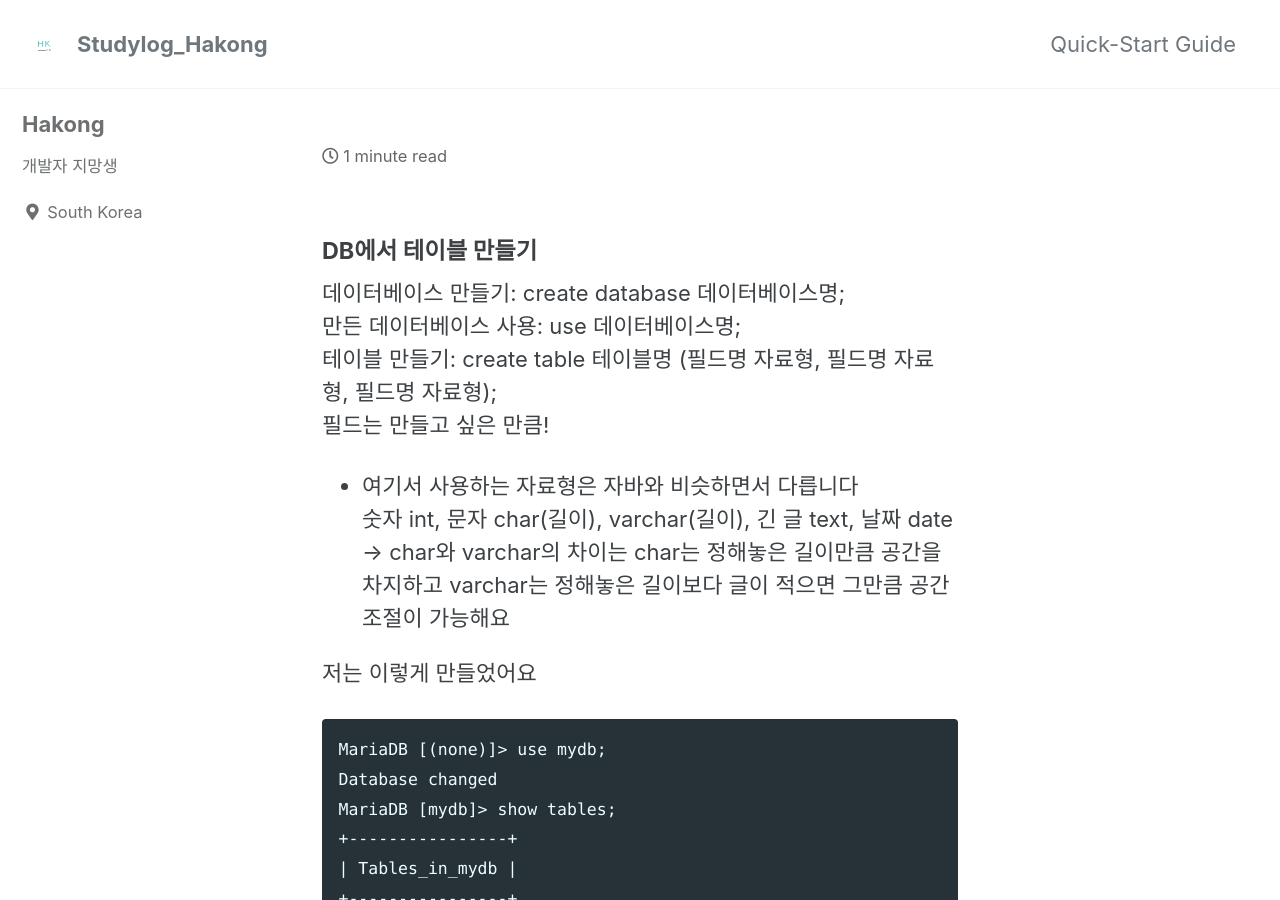
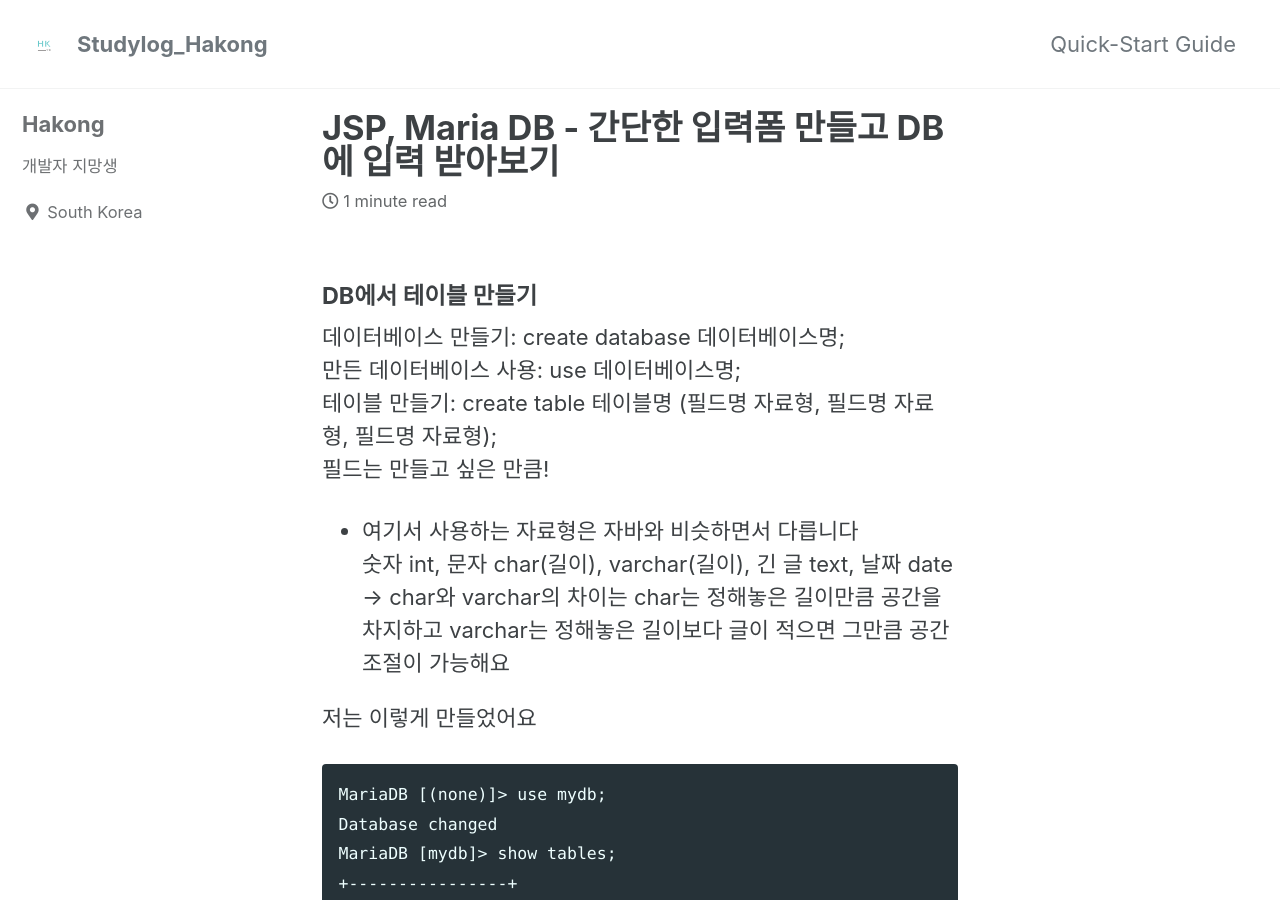
Before and after one commit to xxxjoyxxx/xxxjoyxxx.github.io, a Jekyll site: the page built from _posts/2022-11-25-second.md, in a window 1280 px wide and 900 px high. Built offline with Jekyll 4.4.1, drawn with Linux system fonts in a browser that asks for light colours; cached includes are drawn as plain includes; some of the changed text lies outside the part shown.

Commit message:
Update 2022-11-25-second.md

```diff
--- a/_posts/2022-11-25-second.md
+++ b/_posts/2022-11-25-second.md
@@ -1,6 +1,6 @@
 ---
 layout: single
-title: [JSP, Maria DB] 간단한 입력폼 만들고 DB에 입력 받아보기
+title: JSP, Maria DB - 간단한 입력폼 만들고 DB에 입력 받아보기
 ---
 
 #### DB에서 테이블 만들기
```
